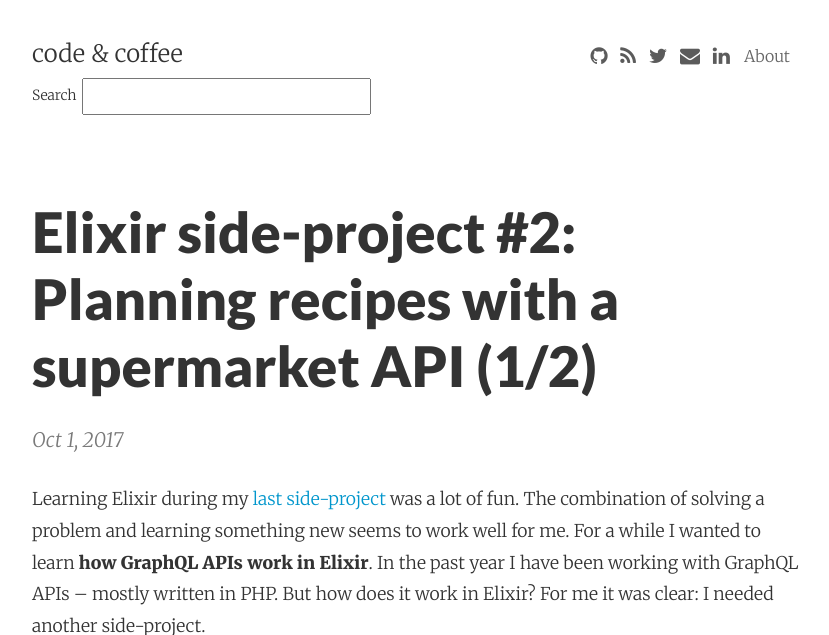
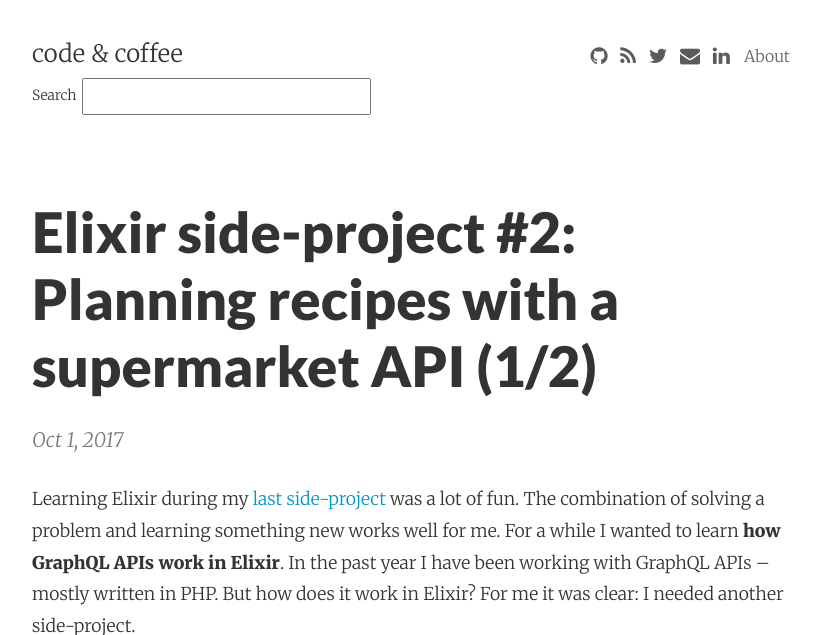
Before and after one commit to adri/adri.github.io, a Jekyll site: the page built from _posts/2017-10-01-learning-elixir-second-side-project-part1.md, in a window 1280 px wide and 900 px high, cut to the strip 0-635 px from the top of the window. Shown: the whole strip, without its empty margins (224-1053 px from the left). Built offline with Jekyll 4.4.1, drawn with Linux system fonts in a browser that asks for light colours; nearby versions of some CDN libraries; comment, search, counter and statistics services are not loaded.

Commit message:
Autocommit from wiki

```diff
--- a/_posts/2017-10-01-learning-elixir-second-side-project-part1.md
+++ b/_posts/2017-10-01-learning-elixir-second-side-project-part1.md
@@ -7,7 +7,7 @@ image: https://user-images.githubusercontent.com/133832/30913555-ede256ac-a390-1
 published: true
 ---
 
-Learning Elixir during my [last side-project](/post/learning-elixir-first-side-project) was a lot of fun. The combination of solving a problem and learning something new seems to work well for me. For a while I wanted to learn **how GraphQL APIs work in Elixir**. In the past year I have been working with GraphQL APIs – mostly written in PHP. But how does it work in Elixir? For me it was clear: I needed another side-project.
+Learning Elixir during my [last side-project](/post/learning-elixir-first-side-project) was a lot of fun. The combination of solving a problem and learning something new works well for me. For a while I wanted to learn **how GraphQL APIs work in Elixir**. In the past year I have been working with GraphQL APIs – mostly written in PHP. But how does it work in Elixir? For me it was clear: I needed another side-project.
 
 ![Elixir](https://user-images.githubusercontent.com/133832/30913555-ede256ac-a390-11e7-8f3a-b8e70b00e702.png)
 
```
